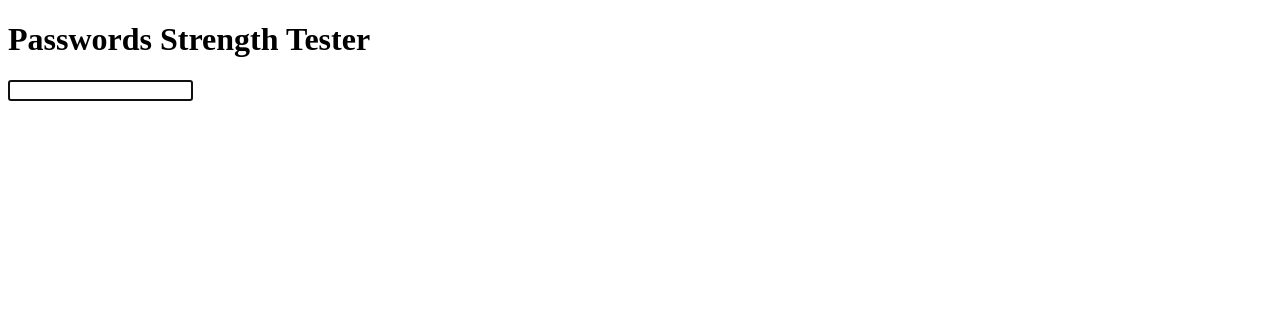
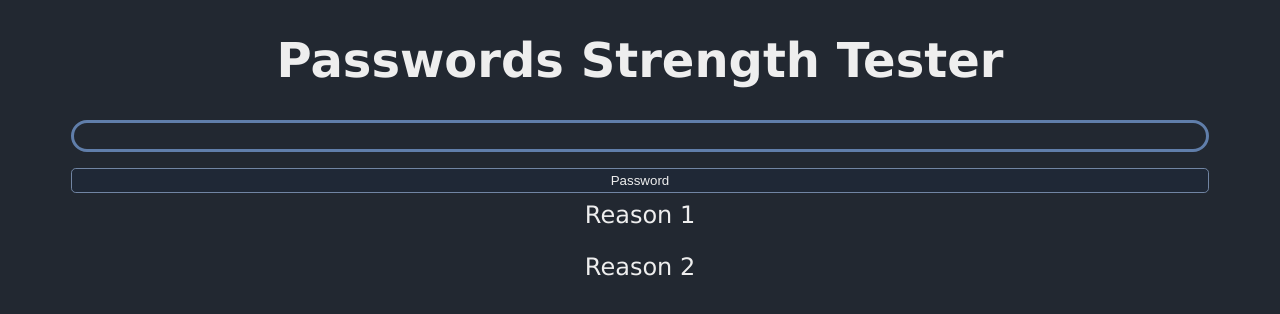
Before and after one commit to ndrsov/passswordStrength, a plain HTML site: page index.html in a window 1280 px wide. Drawn offline with Linux system fonts and the light colour scheme.

Commit message:
Basic styles added

```diff
--- a/index.html
+++ b/index.html
@@ -6,13 +6,23 @@
     <meta name="viewport" content="width=device-width, initial-scale=1.0" />
     <link rel="stylesheet" href="style.css" />
     <title>Password Strength Tester</title>
+
+    <script src="app.js" defer></script>
   </head>
   <body>
     <h1>Passwords Strength Tester</h1>
     <div class="strength-meter"></div>
-    <input type="text" autofocus aria-labelledby="password" />
-    <div id="reasons" class="reasons"></div>
-
-    <script src="app.js"></script>
+    <input
+      type="text"
+      class="password-input"
+      id="password-input"
+      placeholder="Password"
+      autofocus
+      aria-labelledby="password"
+    />
+    <div id="reasons" class="reasons">
+      <p>Reason 1</p>
+      <p>Reason 2</p>
+    </div>
   </body>
 </html>
--- a/style.css
+++ b/style.css
@@ -0,0 +1,56 @@
+*::before,
+*::after,
+* {
+  box-sizing: border-box;
+}
+body {
+  background-color: #222831;
+  color: #eeeeee;
+  text-align: center;
+  font-family: Verdana, Geneva, Tahoma, sans-serif;
+  font-size: 1.5rem;
+}
+.strength-meter {
+  position: relative;
+  height: 2rem;
+  width: 90%;
+  border: 3px solid #607eaa;
+  border-radius: 1rem;
+  margin: 0 auto;
+}
+
+.strength-meter::before {
+  content: "";
+  position: absolute;
+  left: 0;
+  height: 100%;
+  width: calc(1% * var(--strength, 0));
+  background-color: #00adb5;
+  border-radius: 1rem;
+
+  transition: width 200ms;
+}
+
+.password-input {
+  margin-top: 1rem;
+  width: 90%;
+  padding: 0.25rem 0.75rem;
+  background-color: #1f2836;
+  color: #eeeeee;
+  border: 1px solid #607eaa;
+  border-radius: 0.3rem;
+  outline: none;
+  text-align: center;
+}
+
+.password-input:focus {
+  border-color: #7185a3;
+}
+.password-input::placeholder {
+  color: #eeeeee;
+}
+
+.reasons > * {
+  margin-top: 0.5rem;
+  color: #eeeeee;
+}
```
